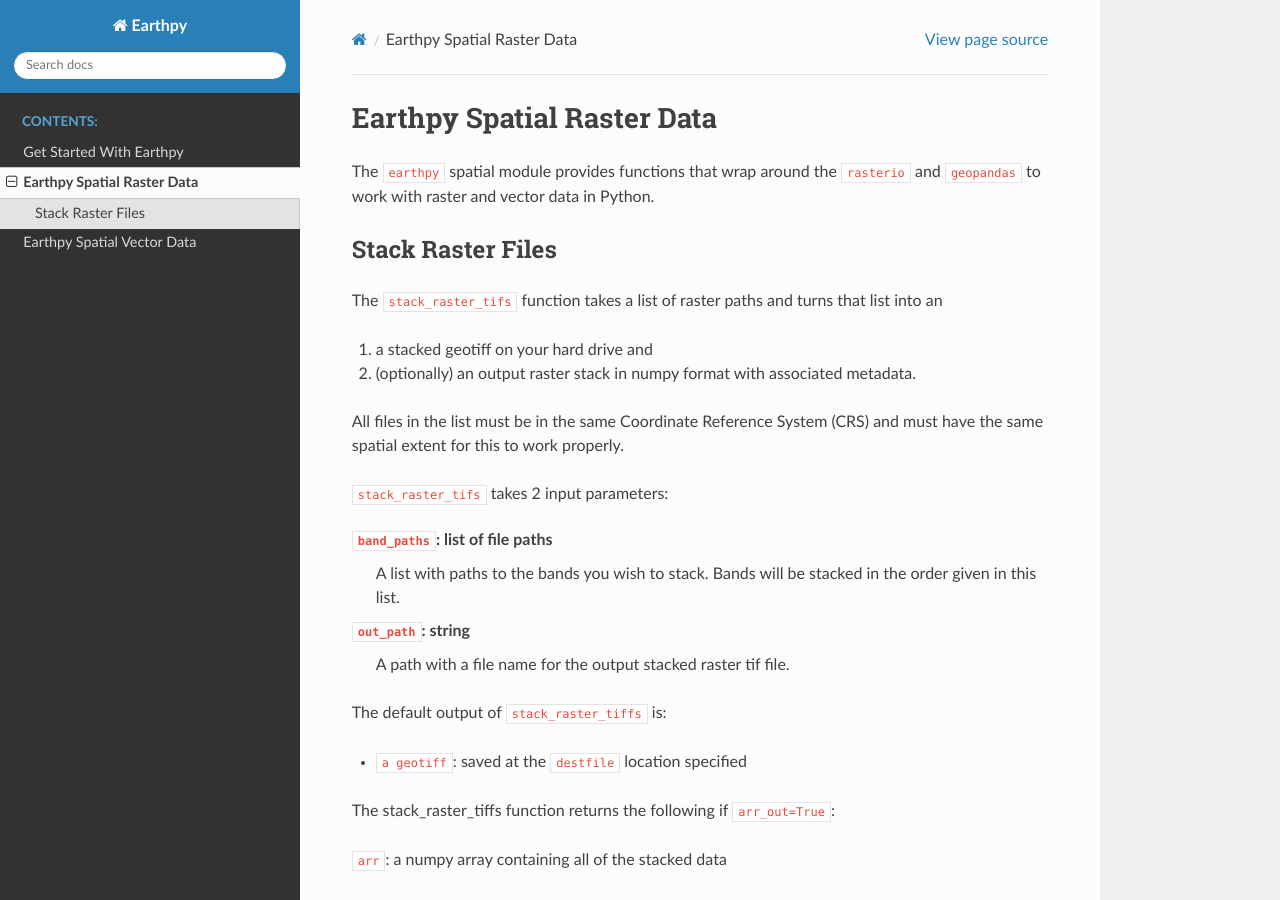
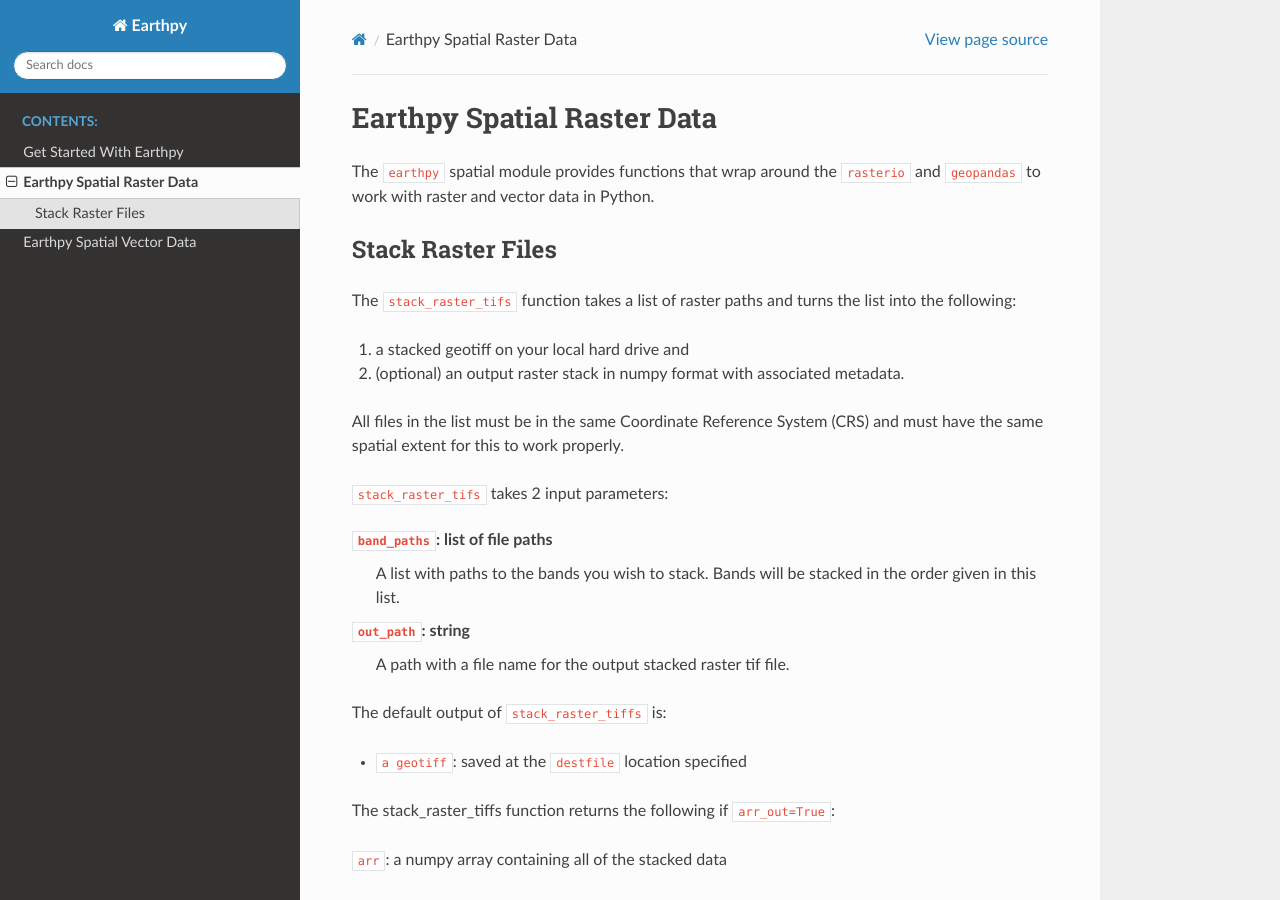
Before and after one commit to earthlab/earthpy, a Sphinx documentation site: the page built from docs/spatial-raster.rst, in a window 1280 px wide and 900 px high. Built offline with Sphinx 7.4.7 and the Read the Docs theme 2.0.0, drawn with Linux system fonts in a browser that asks for light colours.

Commit message:
Reworded Content

```diff
--- a/docs/spatial-raster.rst
+++ b/docs/spatial-raster.rst
@@ -7,11 +7,11 @@
 Stack Raster Files
 ~~~~~~~~~~~~~~~~~~
 
-The ``stack_raster_tifs`` function takes a list of raster paths and turns that list
-into an
+The ``stack_raster_tifs`` function takes a list of raster paths and turns the list
+into the following:
 
-1. a stacked geotiff on your hard drive and
-2. (optionally) an output raster stack in numpy format with associated metadata.
+1. a stacked geotiff on your local hard drive and
+2. (optional) an output raster stack in numpy format with associated metadata.
 
 All files in the list must be in the same Coordinate Reference System (CRS) and
 must have the same spatial extent for this to work properly.
```
